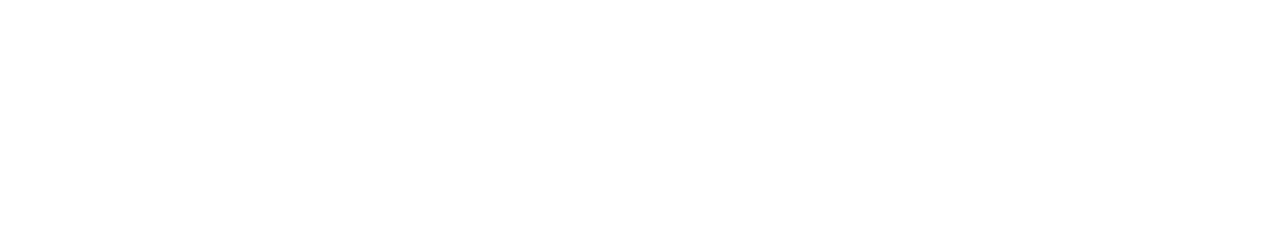
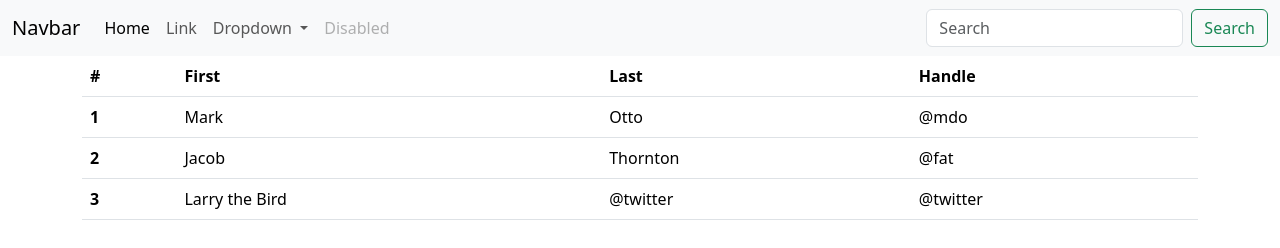
Before and after one commit to DhruvSimform/jQuery-table-load, a plain HTML site: page index.html in a window 1280 px wide. Drawn offline with nearby package versions, Linux system fonts and the light colour scheme.

Commit message:
added table and navbar sectios from bootstrap css

```diff
--- a/index.html
+++ b/index.html
@@ -1,11 +1,98 @@
-<!DOCTYPE html>
+<!doctype html>
 <html lang="en">
+
 <head>
-    <meta charset="UTF-8">
-    <meta name="viewport" content="width=device-width, initial-scale=1.0">
-    <title>Document</title>
+    <meta charset="utf-8">
+    <meta name="viewport" content="width=device-width, initial-scale=1">
+    <title>Bootstrap demo</title>
+    <link href="https://cdn.jsdelivr.net/npm/bootstrap@5.3.3/dist/css/bootstrap.min.css" rel="stylesheet"
+        integrity="sha384-QWTKZyjpPEjISv5WaRU9OFeRpok6YctnYmDr5pNlyT2bRjXh0JMhjY6hW+ALEwIH" crossorigin="anonymous">
 </head>
+
 <body>
+    <nav class="navbar navbar-expand-lg bg-body-tertiary">
+        <div class="container-fluid">
+            <a class="navbar-brand" href="#">Navbar</a>
+            <button class="navbar-toggler" type="button" data-bs-toggle="collapse"
+                data-bs-target="#navbarSupportedContent" aria-controls="navbarSupportedContent" aria-expanded="false"
+                aria-label="Toggle navigation">
+                <span class="navbar-toggler-icon"></span>
+            </button>
+            <div class="collapse navbar-collapse" id="navbarSupportedContent">
+                <ul class="navbar-nav me-auto mb-2 mb-lg-0">
+                    <li class="nav-item">
+                        <a class="nav-link active" aria-current="page" href="#">Home</a>
+                    </li>
+                    <li class="nav-item">
+                        <a class="nav-link" href="#">Link</a>
+                    </li>
+                    <li class="nav-item dropdown">
+                        <a class="nav-link dropdown-toggle" href="#" role="button" data-bs-toggle="dropdown"
+                            aria-expanded="false">
+                            Dropdown
+                        </a>
+                        <ul class="dropdown-menu">
+                            <li><a class="dropdown-item" href="#">Action</a></li>
+                            <li><a class="dropdown-item" href="#">Another action</a></li>
+                            <li>
+                                <hr class="dropdown-divider">
+                            </li>
+                            <li><a class="dropdown-item" href="#">Something else here</a></li>
+                        </ul>
+                    </li>
+                    <li class="nav-item">
+                        <a class="nav-link disabled" aria-disabled="true">Disabled</a>
+                    </li>
+                </ul>
+                <form class="d-flex" role="search">
+                    <input class="form-control me-2" type="search" placeholder="Search" aria-label="Search">
+                    <button class="btn btn-outline-success" type="submit">Search</button>
+                </form>
+            </div>
+        </div>
+    </nav>
 
+
+    <div class="container">
+
+        <table class="table">
+            <thead>
+              <tr>
+                <th scope="col">#</th>
+                <th scope="col">First</th>
+                <th scope="col">Last</th>
+                <th scope="col">Handle</th>
+              </tr>
+            </thead>
+            <tbody>
+              <tr>
+                <th scope="row">1</th>
+                <td>Mark</td>
+                <td>Otto</td>
+                <td>@mdo</td>
+              </tr>
+              <tr>
+                <th scope="row">2</th>
+                <td>Jacob</td>
+                <td>Thornton</td>
+                <td>@fat</td>
+              </tr>
+              <tr>
+                <th scope="row">3</th>
+                <td >Larry the Bird</td>
+                <td>@twitter</td>
+                <td>@twitter</td>
+              </tr>
+            </tbody>
+          </table>
+
+      </div>
+
+
+
+    <script src="https://cdn.jsdelivr.net/npm/bootstrap@5.3.3/dist/js/bootstrap.bundle.min.js"
+        integrity="sha384-YvpcrYf0tY3lHB60NNkmXc5s9fDVZLESaAA55NDzOxhy9GkcIdslK1eN7N6jIeHz"
+        crossorigin="anonymous"></script>
 </body>
+
 </html>
```
